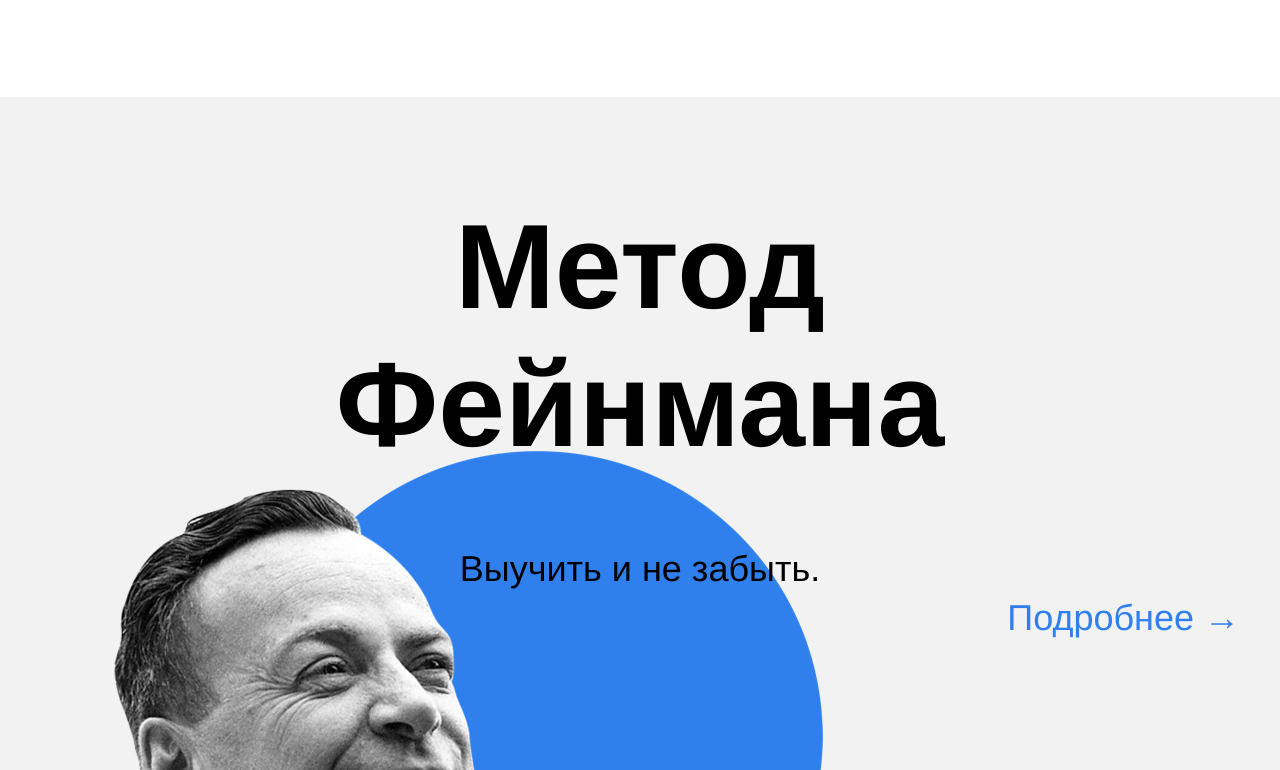
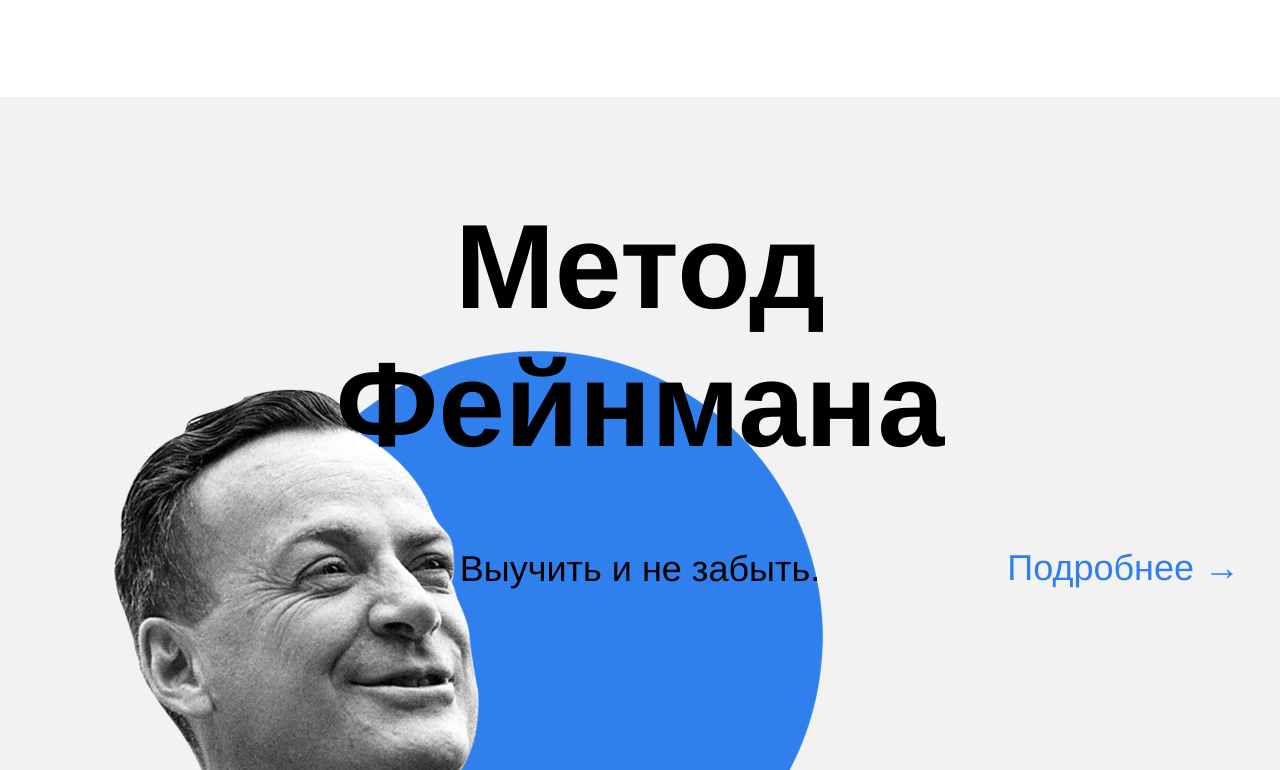
Before and after one commit to MaximArzhanov/how-to-learn, a plain HTML site: page index.html in a window 1280 px wide. Shown: the part 1910-2680 px from the top of the page. Drawn offline with Linux system fonts and the light colour scheme.

Commit message:
Исправлены недочёты в index.html, style.css

```diff
--- a/styles/style.css
+++ b/styles/style.css
@@ -10,17 +10,10 @@
 }
 
 
-
-
-
+/* Общий блок для элементов, расположенных по центру */
 .block-center {
   margin: 0 auto;
 }
-
-
-
-
-
 
 
 /*----------header----------*/
@@ -95,6 +88,7 @@
   background-color: #2f80ed;
 }
 
+
 /*----------section (description)----------*/
 
 .two-columns {
@@ -140,6 +134,7 @@
   font-size: 24px;
   font-weight: bold;
 }
+
 
 /*----------section (digits)----------*/
 
@@ -196,12 +191,13 @@
   margin-top: 20px;
 }
 
+
 /*----------section (feynman)----------*/
 
 .feynman {
   min-height: 890px;
   position: relative;
-  padding-top: 100px;
+  overflow: auto;
 }
 
 .feynman_theme_grey {
@@ -213,6 +209,7 @@
 }
 
 .feynman__title {
+  margin-top: 100px;
   width: 648px;
   text-align: center;
   line-height: 1.15em;
@@ -222,7 +219,7 @@
 
 .feynman__subtitle {
   margin-top: 70px;
-  width: 400px;
+  width: max-content;
   text-align: center;
   line-height: 51px;
   font-size: 36px;
@@ -239,6 +236,7 @@
   font-weight: normal;
   color: #2f80ed;
 }
+
 
 /*----------section (kaufman)----------*/
 
@@ -288,13 +286,14 @@
   z-index: 2;
 }
 
+
 /*----------footer----------*/
 
 .footer {
   min-height: 350px;
   background-color: #1f1f1f;
   color: white;
-  border: 1px solid #1f1f1f;
+  overflow: auto;
 }
 
 .footer__columns {
```
Also changed, not shown: index.html (+16 -11 lines).
